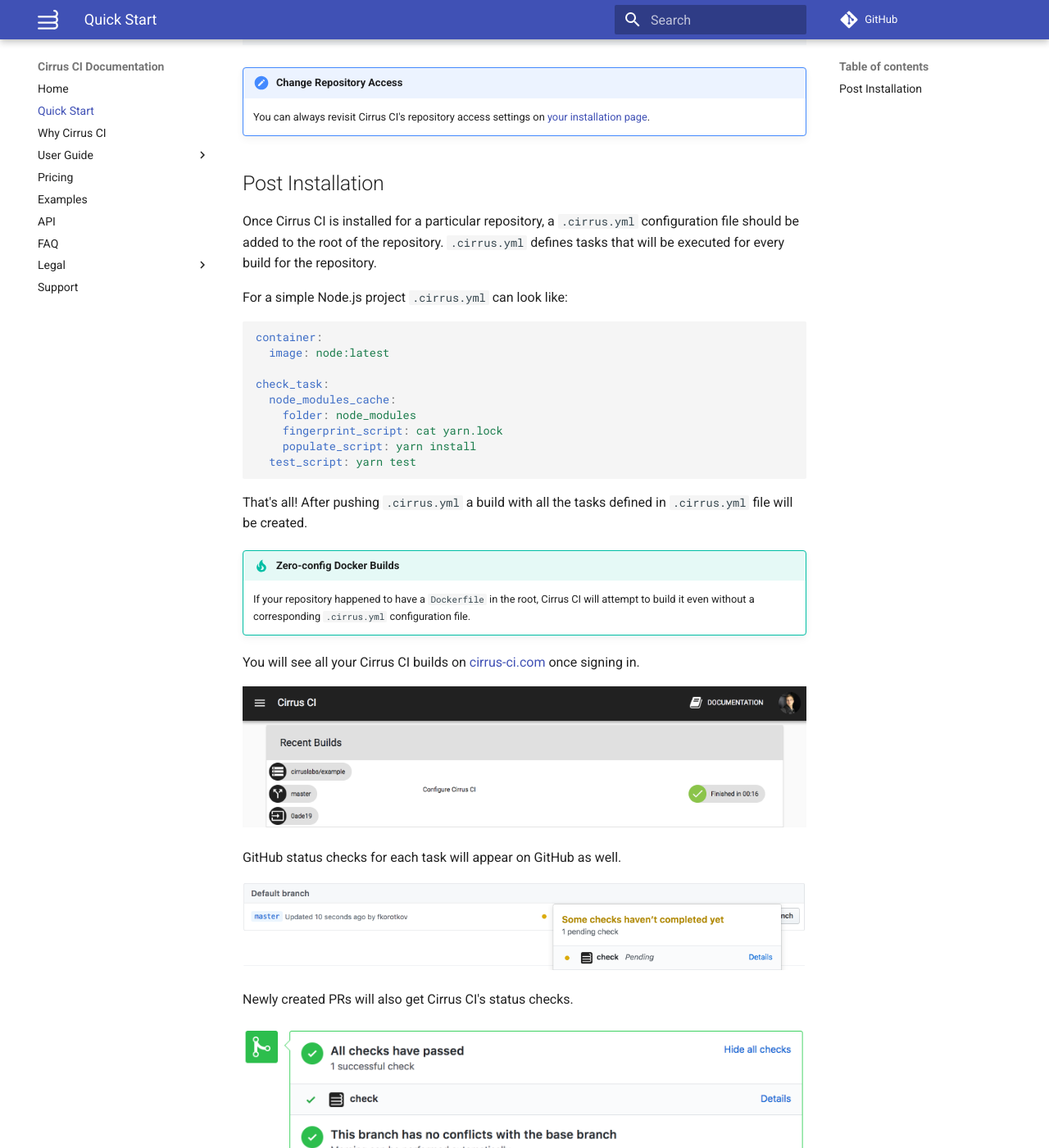
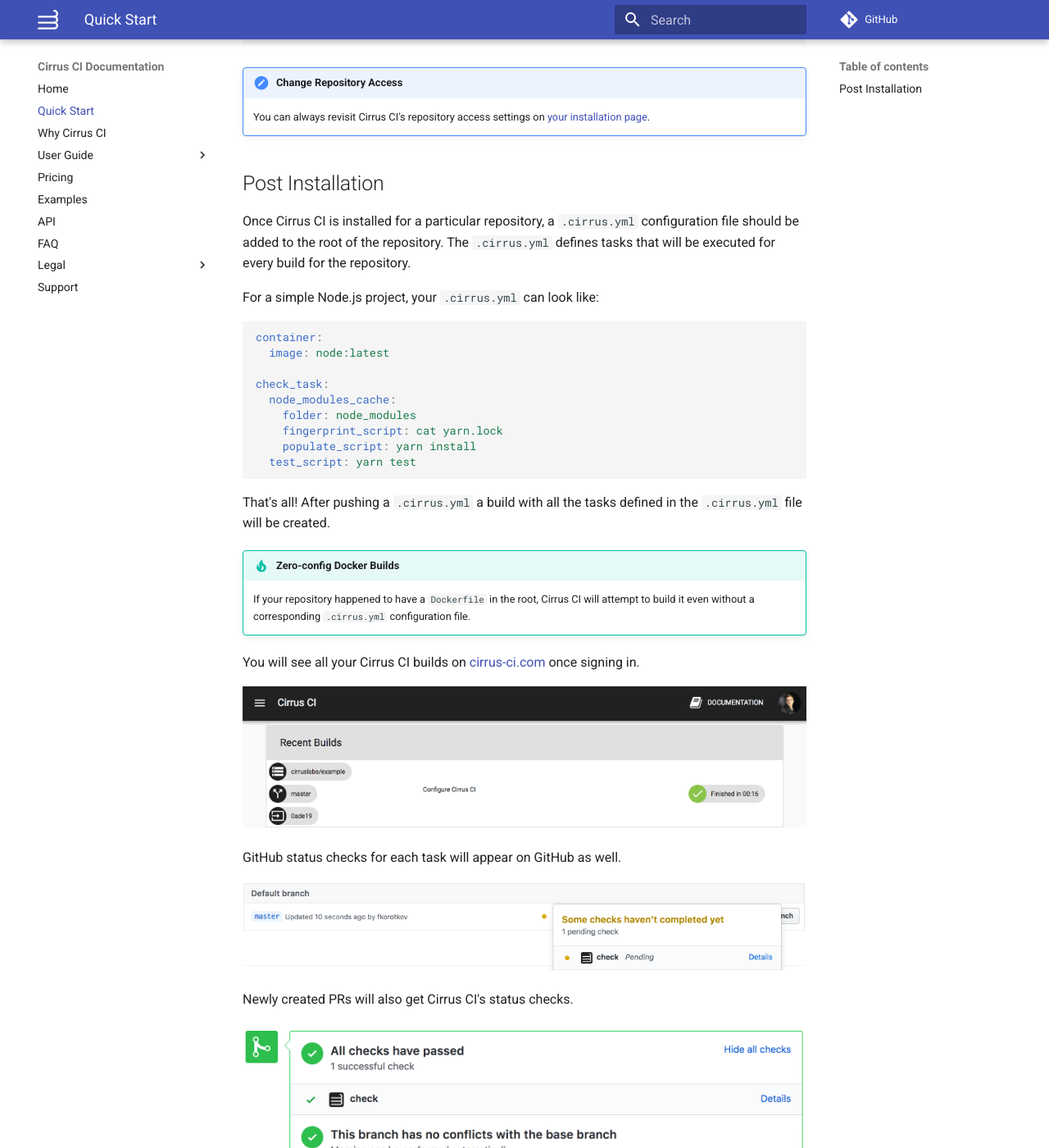
Before and after one commit to cirruslabs/cirrus-ci-docs, an MkDocs documentation site: the page built from docs/guide/quick-start.md, in a window 1280 px wide and 1400 px high, scrolled down 1367 px. Shown: the whole window at 82% size. Built offline with MkDocs 1.6.1 and Material for MkDocs 9.7.7, drawn with Linux system fonts in a browser that asks for light colours; comment, search, counter and statistics services are not loaded; some of the changed text lies outside the part shown.

Commit message:
Minor grammar fixes (#216)

````diff
--- a/docs/guide/quick-start.md
+++ b/docs/guide/quick-start.md
@@ -20,9 +20,9 @@ In contrast, classic OAuth Apps [don't have such restrictions](https://developer
 ## Post Installation
 
 Once Cirrus CI is installed for a particular repository, a `.cirrus.yml` configuration file should be added to the root of the repository.
-`.cirrus.yml` defines tasks that will be executed for every build for the repository.
+The `.cirrus.yml` defines tasks that will be executed for every build for the repository.
 
-For a simple Node.js project `.cirrus.yml` can look like:
+For a simple Node.js project, your `.cirrus.yml` can look like:
 
 ```yaml
 container:
@@ -36,7 +36,8 @@ check_task:
   test_script: yarn test
 ```
 
-That's all! After pushing `.cirrus.yml` a build with all the tasks defined in `.cirrus.yml` file will be created.
+That's all! After pushing a `.cirrus.yml` a build with all the tasks defined in the `.cirrus.yml`
+file will be created.
 
 !!! tip "Zero-config Docker Builds"
     If your repository happened to have a `Dockerfile` in the root, Cirrus CI will attempt to build it even without
````
Also changed, not shown: other parts of docs/guide/quick-start.md (+2 -2 lines).
